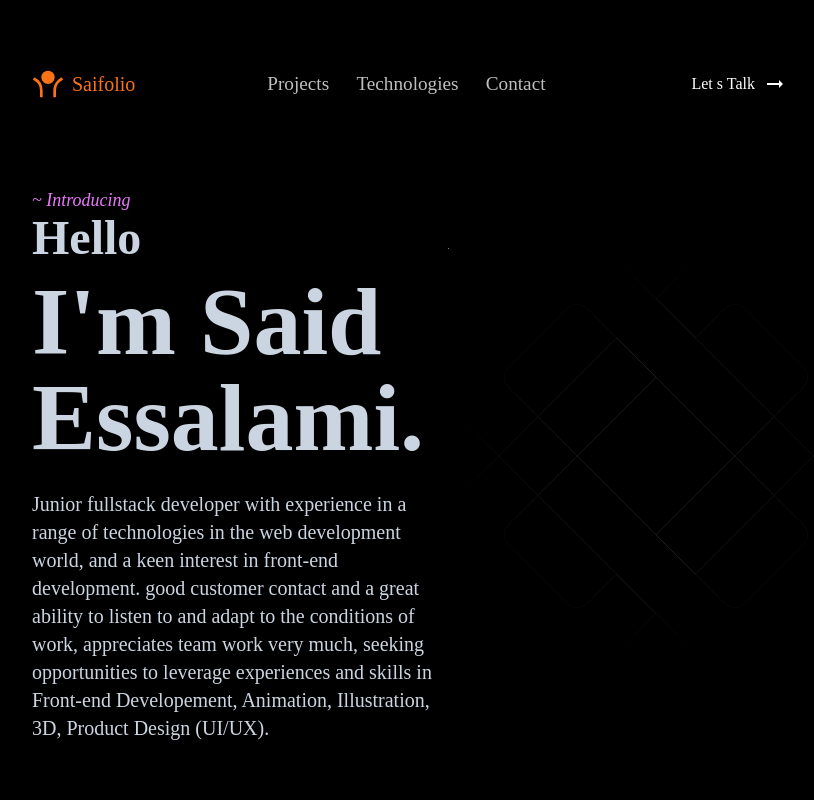
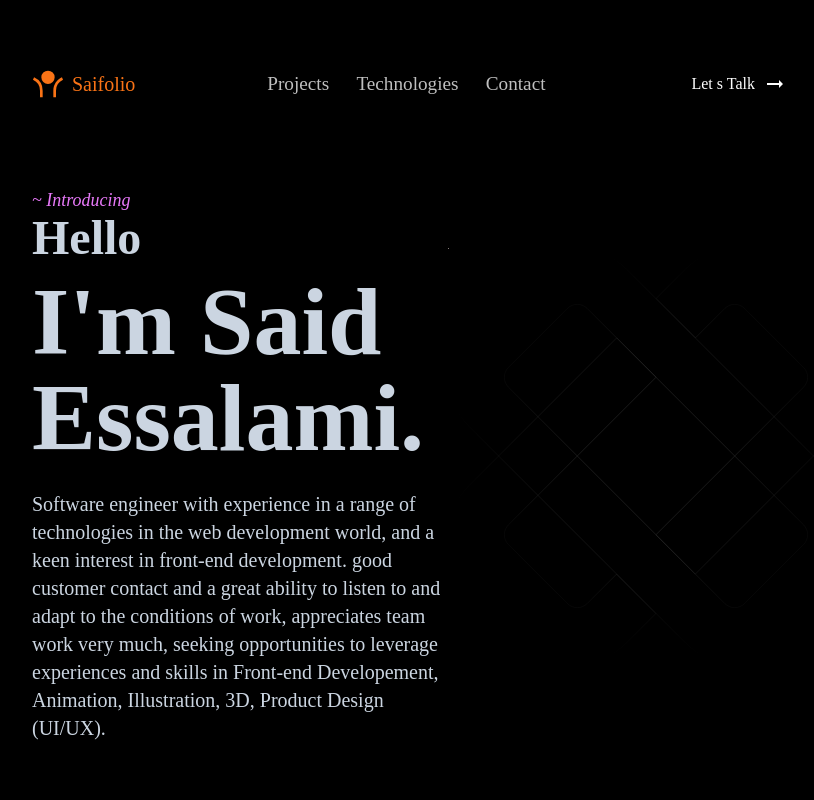
Before and after one commit to saiess/My_Portfolio, a Next.js app: page / in a window 1280 px wide. Shown: the top 800 px of the page, without its empty margins (192-1006 px from the left). Built offline with nearby package versions, Linux system fonts and the light colour scheme.

Commit message:
optimize

```diff
--- a/src/components/Hero/Hero.tsx
+++ b/src/components/Hero/Hero.tsx
@@ -42,7 +42,7 @@ const Hero: React.FC = () => {
               I'm Said Essalami.
             </h1>
             <p className="text-base md:text-xl pt-6 text-slate-300">
-              Junior fullstack developer with experience in a range of
+              Software engineer with experience in a range of
               technologies in the web development world, and a keen interest in
               front-end development. good customer contact and a great ability
               to listen to and adapt to the conditions of work, appreciates team
```
